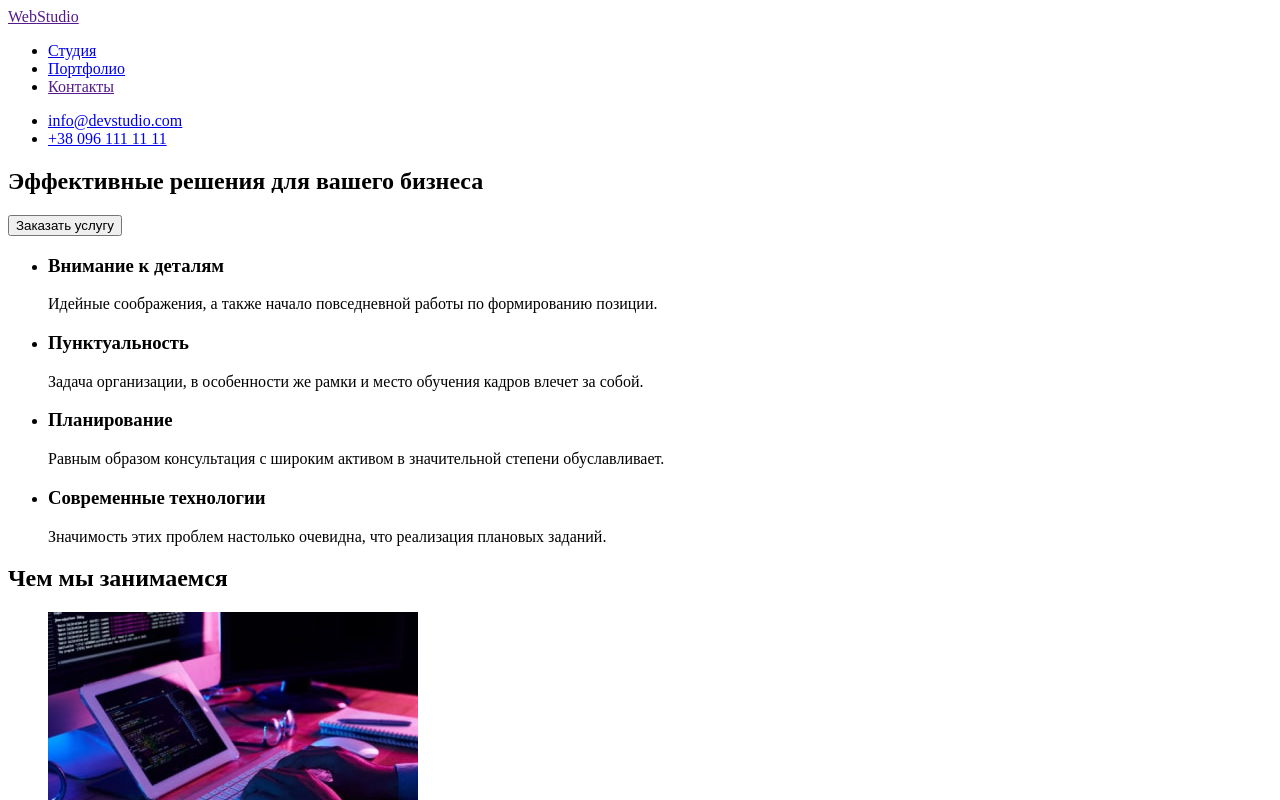
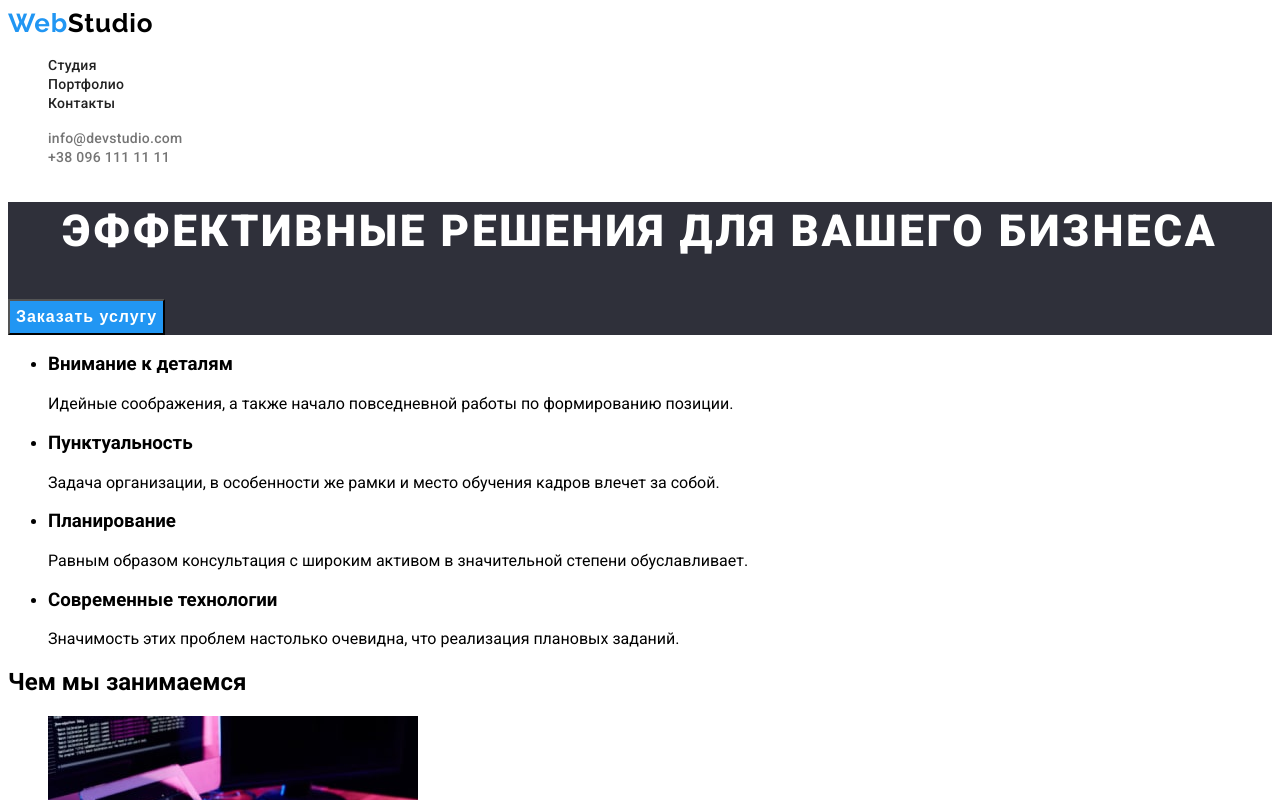
Before and after one commit to narovskyi/goit-markup-hw-02, a plain HTML site: page index.html in a window 1280 px wide. Shown: the top 800 px of the page. Drawn offline with Linux system fonts and the light colour scheme.

Commit message:
Задал стили хедеру и хиро

```diff
--- a/css/styles.css
+++ b/css/styles.css
@@ -0,0 +1,94 @@
+:root {
+  --main-title-color: #ffffff;
+  --secondary-title-color: #212121;
+  --main-text-color: #757575;
+  --accent-color: #2196f3;
+  --main-background-color: #2f303a;
+}
+
+body {
+  font-family: 'Roboto', sans-serif;
+}
+
+.list {
+  list-style: none;
+}
+
+.link {
+  text-decoration: none;
+}
+
+/* ----------HEADER---------- */
+
+.header-logo {
+  font-family: Raleway;
+  font-style: normal;
+  font-weight: 700;
+  font-size: 26px;
+  line-height: 1.19;
+  letter-spacing: 0.03em;
+  color: #000000;
+}
+
+.header-logo-item {
+  color: var(--accent-color);
+}
+
+.header-list-link {
+  font-weight: 500;
+  font-size: 14px;
+  line-height: 1.14;
+  letter-spacing: 0.02em;
+  color: var(--secondary-title-color);
+}
+
+.header-list-link:hover,
+.header-list-link:focus {
+  color: var(--accent-color);
+}
+
+.header-contacts-link {
+  font-weight: 500;
+  font-size: 14px;
+  line-height: 1.14;
+  letter-spacing: 0.02em;
+  color: var(--main-text-color);
+}
+
+.header-contacts-link:hover,
+.header-contacts-link:focus {
+  color: var(--accent-color);
+}
+
+/* ----------HERO---------- */
+
+.hero {
+  background-color: var(--main-background-color);
+}
+
+.hero-title {
+  font-weight: 900;
+  font-size: 44px;
+  line-height: 1.36;
+  text-align: center;
+  letter-spacing: 0.06em;
+  text-transform: uppercase;
+  color: var(--main-title-color);
+}
+
+.hero-button {
+  font-weight: 700;
+  font-size: 16px;
+  line-height: 1.87;
+  display: flex;
+  align-items: center;
+  text-align: center;
+  letter-spacing: 0.06em;
+  color: #ffffff;
+  background-color: var(--accent-color);
+}
+
+.hero-button:hover,
+.hero-button:focus {
+  background-color: #188ce8;
+}
--- a/index.html
+++ b/index.html
@@ -5,30 +5,41 @@
     <meta http-equiv="X-UA-Compatible" content="IE=edge">
     <meta name="viewport" content="width=device-width, initial-scale=1.0">
     <title>Студия</title>
+    <link rel="preconnect" href="https://fonts.googleapis.com">
+    <link rel="preconnect" href="https://fonts.gstatic.com" crossorigin>
+    <link href="https://fonts.googleapis.com/css2?family=Raleway:wght@700&family=Roboto:wght@400;500;700;900&display=swap"
+        rel="stylesheet">
+    <link rel="stylesheet" href="./css/styles.css">
 </head>
 <body>
-    <header>
-        <nav>
-            <a href="" lang="en"><span>Web</span>Studio</a>
-            <ul>
-                <li><a href="./index.html">Студия</a></li>
-                <li><a href="./portfolio.html">Портфолио</a></li>
-                <li><a href="">Контакты </a></li>
+    <header class="header">
+        <nav class="header-navigation">
+            <a href="./index.html" class="header-logo link" lang="en"><span class="header-logo-item">Web</span>Studio</a>
+            <ul class="header-list list">
+                <li class="header-list-item">
+                    <a class="header-list-link link" href="./index.html">Студия</a>
+                </li>
+                <li class="header-list-item">
+                    <a class="header-list-link link" href="./portfolio.html">Портфолио</a>
+                </li>
+                <li class="header-list-item">
+                    <a class="header-list-link link" href="">Контакты </a>
+                </li>
             </ul>
         </nav>
-        <ul>
-            <li>
-                <a href="mailto:info@devstudio.com">info@devstudio.com</a>
+        <ul class="header-contacts list">
+            <li class="header-contacts-item">
+                <a class="header-contacts-link link" href="mailto:info@devstudio.com">info@devstudio.com</a>
             </li>
-            <li>
-                <a href="tel:+380961111111">+38 096 111 11 11</a>
+            <li class="header-contacts-item">
+                <a class="header-contacts-link link" href="tel:+380961111111">+38 096 111 11 11</a>
             </li>
         </ul>
     </header>
     <main>
-        <section>
-            <h1>Эффективные решения для вашего бизнеса</h1>
-            <button type="button">Заказать услугу</button>
+        <section class="hero">
+            <h1 class="hero-title">Эффективные решения для вашего бизнеса</h1>
+            <button class="hero-button" type="button">Заказать услугу</button>
         </section>
         <section>
             <h2 hidden lang="en">Slogans</h2>
@@ -87,8 +98,14 @@
         <p lang="en"><a href=""><span>Web</span>Studio</a></p>
         <address>
             <a href="https://goo.gl/maps/7YSqPKQ64aGsCX99A" target="_blank" rel="noopener noreferrer">г. Киев, пр-т Леси Украинки, 26</a>
-            <a href="mailto:info@example.com">info@example.com</a>
-            <a href="tel:+380991111111">+38 099 111 11 11</a>
+            <ul>
+                <li>
+                    <a href="mailto:info@example.com">info@example.com</a>
+                </li>
+                <li>
+                    <a href="tel:+380991111111">+38 099 111 11 11</a>
+                </li>
+            </ul>
         </address>
     </footer>
 </body>
```
Also changed, not shown: portfolio.html (+24 -16 lines).
